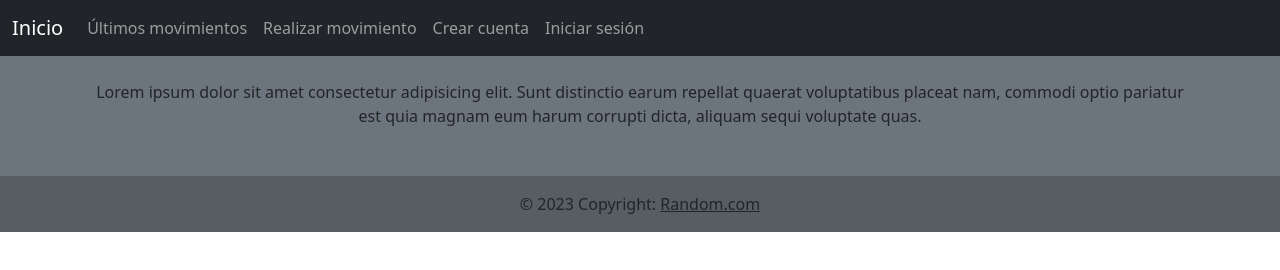
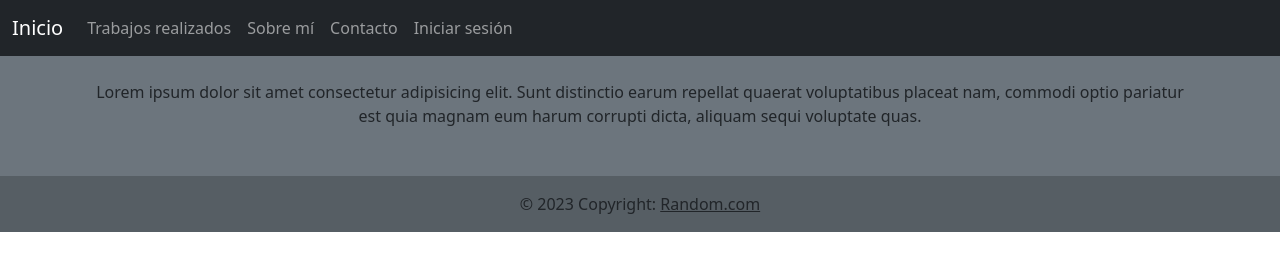
Before and after one commit to UzielMAnd/Portfolio, a plain HTML site: page index.html in a window 1280 px wide. Drawn offline with nearby package versions, Linux system fonts and the light colour scheme.

Commit message:
Navbar content changed

```diff
--- a/index.html
+++ b/index.html
@@ -17,13 +17,13 @@
           <div class="collapse navbar-collapse" id="navbarSupportedContent">
             <ul class="navbar-nav me-auto mb-2 mb-lg-0">
               <li class="nav-item">
-                <a class="nav-link" href="#">Últimos movimientos</a>
+                <a class="nav-link" href="#">Trabajos realizados</a>
               </li>
               <li class="nav-item">
-                <a class="nav-link" href="#">Realizar movimiento</a>
+                <a class="nav-link" href="#">Sobre mí</a>
               </li>
               <li class="nav-item">
-                <a class="nav-link" href="#">Crear cuenta</a>
+                <a class="nav-link" href="#">Contacto</a>
               </li>
               <li class="nav-item">
                 <a class="nav-link" href="#">Iniciar sesión</a>
```
